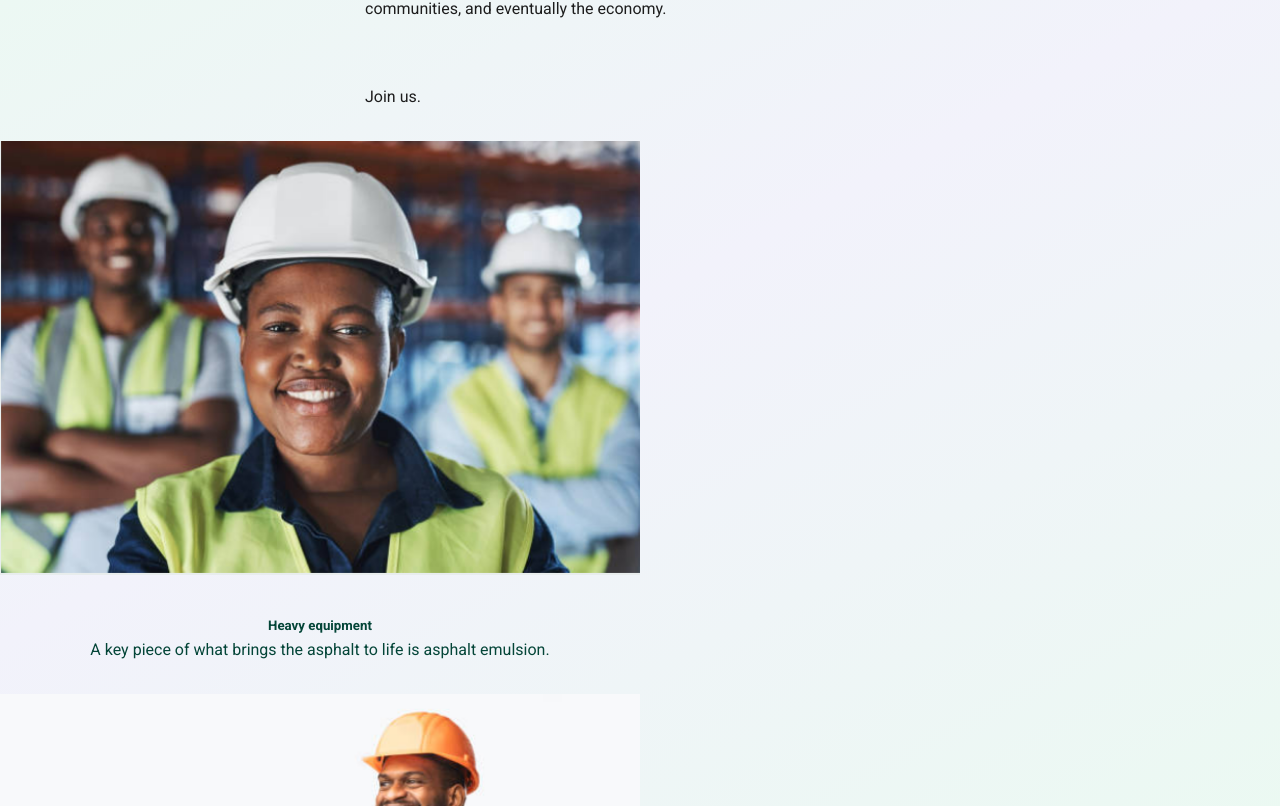
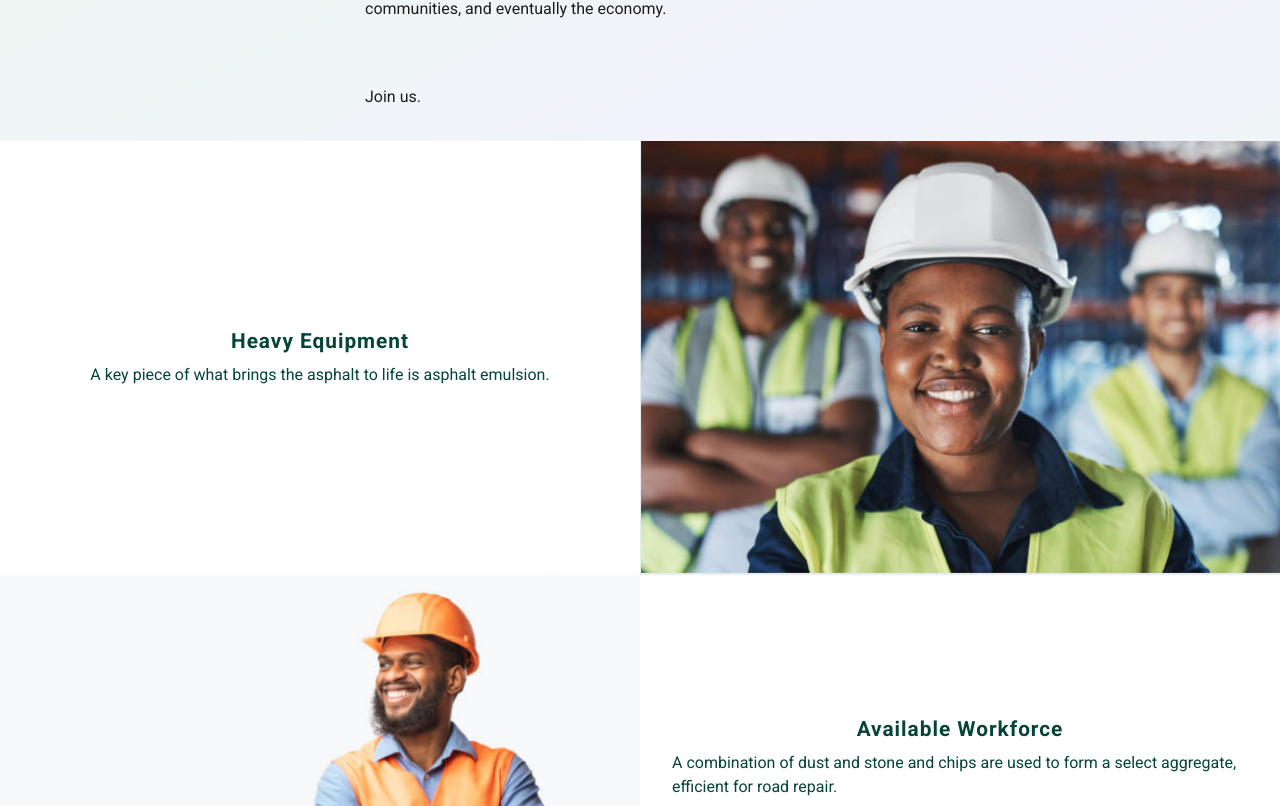
Before and after one commit to abeonweb/road-rescue-site, a React (Create React App) app: page /road-rescue-site/services in a window 1280 px wide. Shown: the part 414-1220 px from the top of the page. Built offline with nearby package versions, Linux system fonts and the light colour scheme.

Commit message:
minor adjustments

```diff
--- a/src/App.css
+++ b/src/App.css
@@ -340,7 +340,7 @@ background: linear-gradient(180deg, rgba(222,246,255,0.8) 0%, rgba(60, 60, 65, 0
   margin: 1em 0 0.5em;
 }
 
-.feature .heading {
+.heading {
   text-transform: capitalize;
   text-align: center;
   font-size: 1.3em;
--- a/src/data.js
+++ b/src/data.js
@@ -43,7 +43,7 @@ const benefits =[
 const productFeatures =[
     {
         id: 1,
-        image:"emulsionbarrel_bg",
+        image:"rock_bg",
         heading: "Top Grade Asphalt Emulsion",
         body:"A key piece of what brings the asphalt to life is asphalt emulsion."
     },
--- a/src/pages/Services.js
+++ b/src/pages/Services.js
@@ -16,10 +16,9 @@ export default function Services() {
           services.map((service, index) => {
             const { id, image, heading, body } = service
             return (
-              <article key={id} className={`section__service ${index % 2 === 0 ? "right" : "left"}`}>
+              <article key={id} className={`section-service ${index % 2 === 0 ? "right" : "left"}`}>
                   <img className="service-image" src={require("../images/" + image + ".webp")} alt="" />
                   <div className="service-info">
-
                     <h5 className="heading" >{heading}</h5>
                     <p className="body" >{body}</p>
                   </div>
```
